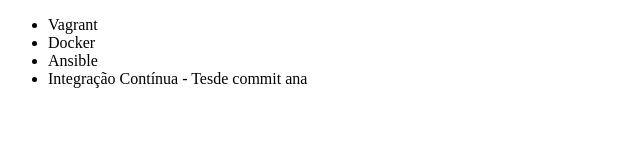
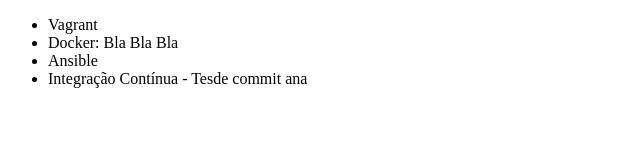
Before and after one commit to neimarcos/alura-git, a plain HTML site: page index.html in a window 1280 px wide. Shown: the full height of the page, 0-640 px from the left. Drawn offline with Linux system fonts and the light colour scheme.

Commit message:
Corrigindo titulo

```diff
--- a/index.html
+++ b/index.html
@@ -7,7 +7,7 @@
 <body>
     <ul>
         <li>Vagrant</li>
-        <li>Docker</li>
+        <li>Docker: Bla Bla Bla</li>
         <li>Ansible</li>
         <li>Integração Contínua - Tesde commit ana</li>
         </ul>
```
